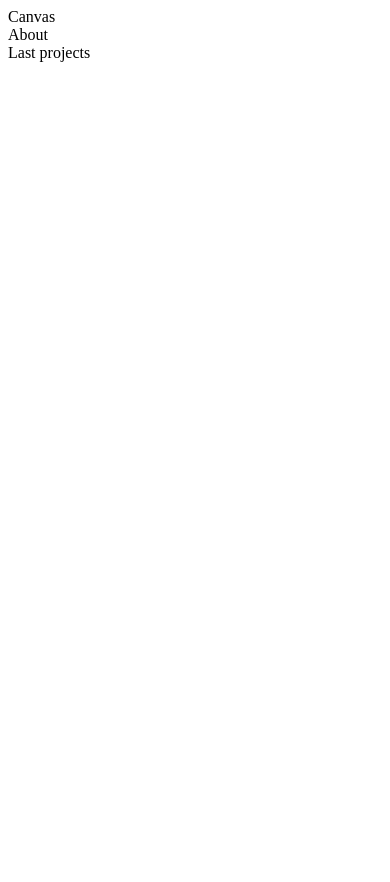
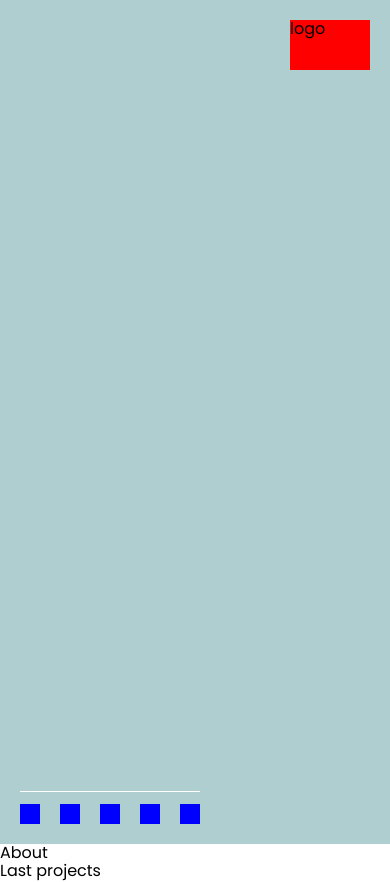
Before and after one commit to ppsirius/jakbyco.com, a React (Create React App) app: page / in a window 390 px wide. Before the commit the page ends 844 px from the top, so only its background shows below. Built offline with nearby package versions, Linux system fonts and the light colour scheme.

Commit message:
mobile html structure

```diff
--- a/package.json
+++ b/package.json
@@ -3,6 +3,7 @@
   "version": "0.1.0",
   "private": true,
   "dependencies": {
+    "normalize.css": "^7.0.0",
     "react": "^16.0.0",
     "react-dom": "^16.0.0",
     "react-scripts": "1.0.14"
--- a/src/App.js
+++ b/src/App.js
@@ -1,4 +1,6 @@
 import React, { Component } from 'react';
+import 'normalize.css/normalize.css';
+import './css/App.css';
 
 import ImageContainer from './Components/ImageContainer';
 import About from './Components/About';
--- a/src/Components/ImageContainer.js
+++ b/src/Components/ImageContainer.js
@@ -1,10 +1,24 @@
 import React, { Component } from 'react'
+import '../css/ImageContainer.css'
 
 class ImageContainer extends Component {
   render () {
     return (
-      <div>
-        Canvas
+      <div className="image-container">
+        <canvas className="canvas"/>
+        <div className="logo">
+          logo
+        </div>
+        <div className="social-container">
+          <div className="social-separator"></div>
+          <div className="social">
+            <span className="social-icon"></span>
+            <span className="social-icon"></span>
+            <span className="social-icon"></span>
+            <span className="social-icon"></span>
+            <span className="social-icon"></span>
+          </div>
+        </div>
       </div>
     )
   }
--- /dev/null
+++ b/src/css/App.css
@@ -0,0 +1,3 @@
+body {
+  font-family: 'Poppins', sans-serif;
+}
--- /dev/null
+++ b/src/css/ImageContainer.css
@@ -0,0 +1,49 @@
+.image-container {
+  position: relative;
+  width: 100vw;
+  height: 100vh;
+}
+
+.canvas {
+  width: 100%;
+  height: 100%;
+  background-color: cadetblue;
+  opacity: .5;
+}
+
+.logo {
+  position: absolute;
+  top: 20px;
+  right: 20px;
+  width: 80px;
+  height: 50px;
+  background-color: red;
+}
+
+.social-container {
+  position: absolute;
+  bottom: 20px;
+  left: 20px;
+}
+
+.social-separator {
+  width: 100%;
+  height: 1px;
+  margin-bottom: 12px;
+  background-color: #fff;
+}
+
+.social {
+  display: flex;
+}
+
+.social-icon {
+  width: 20px;
+  height: 20px;
+  background-color: blue;
+  margin-right: 20px;
+}
+
+.social-icon:last-child{
+  margin-right: 0;
+}
```
Also changed, not shown: src/css/Common.css (added, +11 -0 lines), 1 other file (tests, documents, lock files or other folders).
